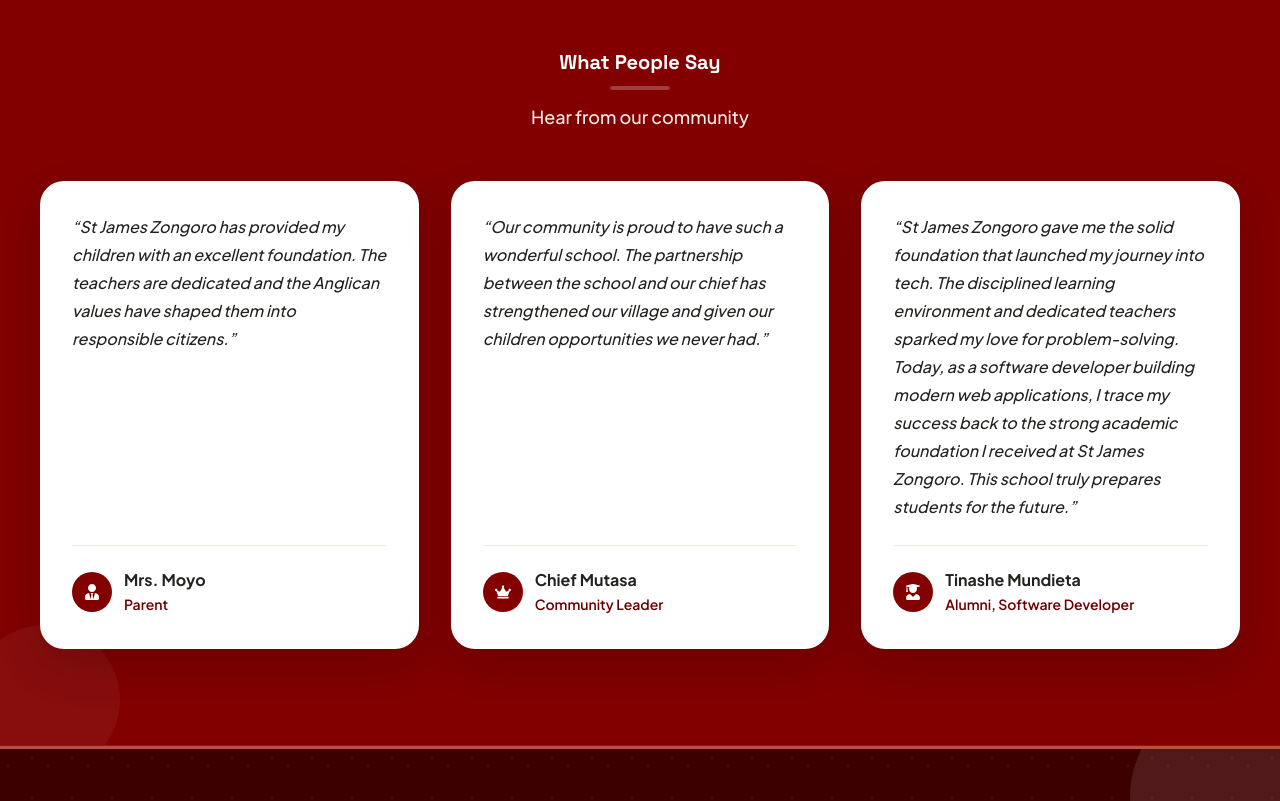
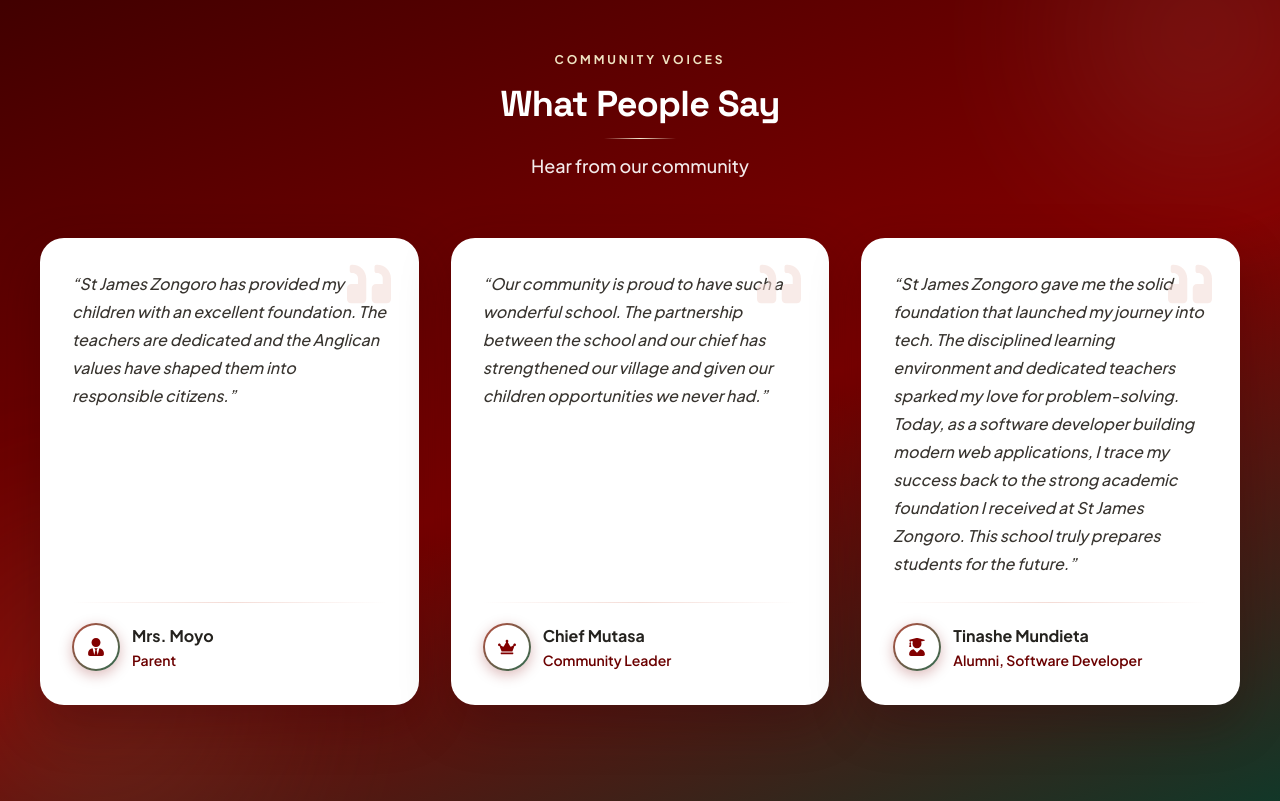
Before and after one commit to Tinashe623/ZONGORO-PRIMARY, a React (Vite) app: page / in a window 1280 px wide. Shown: the part 6020-6821 px from the top of the page. Built offline with nearby package versions, Linux system fonts and the light colour scheme; no server answers.

Commit message:
feat(testimonials): modernize testimonials with editorial header and glass cards

```diff
--- a/src/components/sections/Testimonials.tsx
+++ b/src/components/sections/Testimonials.tsx
@@ -7,7 +7,7 @@ import {
   Icon,
   Flex,
 } from '@chakra-ui/react';
-import { FaUserGraduate, FaUserTie, FaCrown } from 'react-icons/fa';
+import { FaUserGraduate, FaUserTie, FaCrown, FaQuoteLeft } from 'react-icons/fa';
 import { testimonials } from '../../data/testimonials';
 
 const getRoleIcon = (role: string) => {
@@ -19,17 +19,33 @@ const getRoleIcon = (role: string) => {
 const TestimonialCard = ({ testimonial }: { testimonial: typeof testimonials[0] }) => {
   return (
     <Box
+      position="relative"
       bg="white"
       borderRadius="2xl"
       p={{ base: 6, md: 8 }}
-      boxShadow="0 15px 45px rgba(0, 0, 0, 0.18)"
+      boxShadow="0 18px 50px rgba(38, 0, 8, 0.28)"
       display="flex"
       flexDirection="column"
       justifyContent="space-between"
       h="100%"
+      _hover={{
+        transform: 'translateY(-6px)',
+        boxShadow: '0 30px 64px rgba(38, 0, 8, 0.36)',
+      }}
+      transition="all 0.25s ease"
     >
+      <Icon
+        as={FaQuoteLeft}
+        position="absolute"
+        top={{ base: 5, md: 6 }}
+        right={{ base: 5, md: 7 }}
+        boxSize={{ base: '36px', md: '44px' }}
+        color="maroon.100"
+        opacity={0.55}
+        transform="scaleX(-1)"
+      />
       <Text
-        color="gray.800"
+        color="gray.700"
         fontStyle="italic"
         lineHeight="1.75"
         fontSize={{ base: 'sm', md: 'md' }}
@@ -38,18 +54,26 @@ const TestimonialCard = ({ testimonial }: { testimonial: typeof testimonials[0]
       >
         &ldquo;{testimonial.quote}&rdquo;
       </Text>
-      <Flex align="center" gap={3} mt={6} pt={5} borderTopWidth="1px" borderColor="gray.100">
-        <Flex
-          align="center"
-          justify="center"
-          w="40px"
-          h="40px"
+      <Flex as="footer" align="center" gap={3} mt={6} pt={5} position="relative">
+        <Box position="absolute" top={0} left={0} right={0} h="1px" bgGradient="linear(to-r, transparent, maroon.100, transparent)" />
+        <Box
           borderRadius="full"
-          bg="maroon.500"
+          p="2px"
+          bgGradient="linear(to-br, maroon.400, forest.500)"
           flexShrink={0}
+          boxShadow="0 4px 14px rgba(130, 0, 0, 0.28)"
         >
-          <Icon as={getRoleIcon(testimonial.role)} color="onAccent" fontSize="md" />
-        </Flex>
+          <Flex
+            align="center"
+            justify="center"
+            w={{ base: '40px', md: '44px' }}
+            h={{ base: '40px', md: '44px' }}
+            borderRadius="full"
+            bg="white"
+          >
+            <Icon as={getRoleIcon(testimonial.role)} color="maroon.500" fontSize={{ base: 'md', md: 'lg' }} />
+          </Flex>
+        </Box>
         <Box>
           <Text color="gray.800" fontWeight="700" fontSize={{ base: 'sm', md: 'md' }}>
             {testimonial.author}
@@ -69,30 +93,37 @@ const Testimonials = () => {
       id="testimonials"
       py={{ base: 16, md: 24 }}
       px={4}
-      bg="maroon.500"
+      bgGradient="linear(160deg, maroon.800 0%, maroon.500 55%, forest.800 100%)"
       position="relative"
       overflow="hidden"
     >
-      <Box
-        position="absolute"
-        bottom={-30}
-        left={-30}
-        w="150px"
-        h="150px"
-        borderRadius="full"
-        bg="rgba(255, 255, 255, 0.05)"
-      />
+      <Box position="absolute" top="-60px" right="-60px" w="280px" h="280px" borderRadius="full" bg="cream.100" opacity={0.08} filter="blur(80px)" />
+      <Box position="absolute" bottom="-70px" left="-70px" w="340px" h="340px" borderRadius="full" bg="forest.400" opacity={0.12} filter="blur(90px)" />
 
       <Box maxW="1200px" mx="auto" position="relative" zIndex={1}>
-        <VStack spacing={3} textAlign="center" mb={12}>
+        <VStack spacing={3} textAlign="center" mb={{ base: 10, md: 14 }}>
+          <Text
+            fontSize="xs"
+            fontWeight="700"
+            letterSpacing="0.24em"
+            textTransform="uppercase"
+            color="cream.200"
+          >
+            Community Voices
+          </Text>
           <Heading
-            fontSize={{ base: 'lg', md: 'xl' }}
+            fontSize={{ base: '2xl', md: '4xl' }}
             color="onAccent"
-            fontWeight="700"
+            fontWeight="800"
+            letterSpacing="-0.02em"
           >
             What People Say
           </Heading>
-          <Box w="60px" h="4px" bg="whiteAlpha.400" borderRadius="full" />
+          <Box
+            w="72px"
+            h="1px"
+            bgGradient="linear(to-r, transparent, cream.100, transparent)"
+          />
           <Text color="whiteAlpha.900" fontSize={{ base: 'md', md: 'lg' }} fontWeight="500">
             Hear from our community
           </Text>
```
